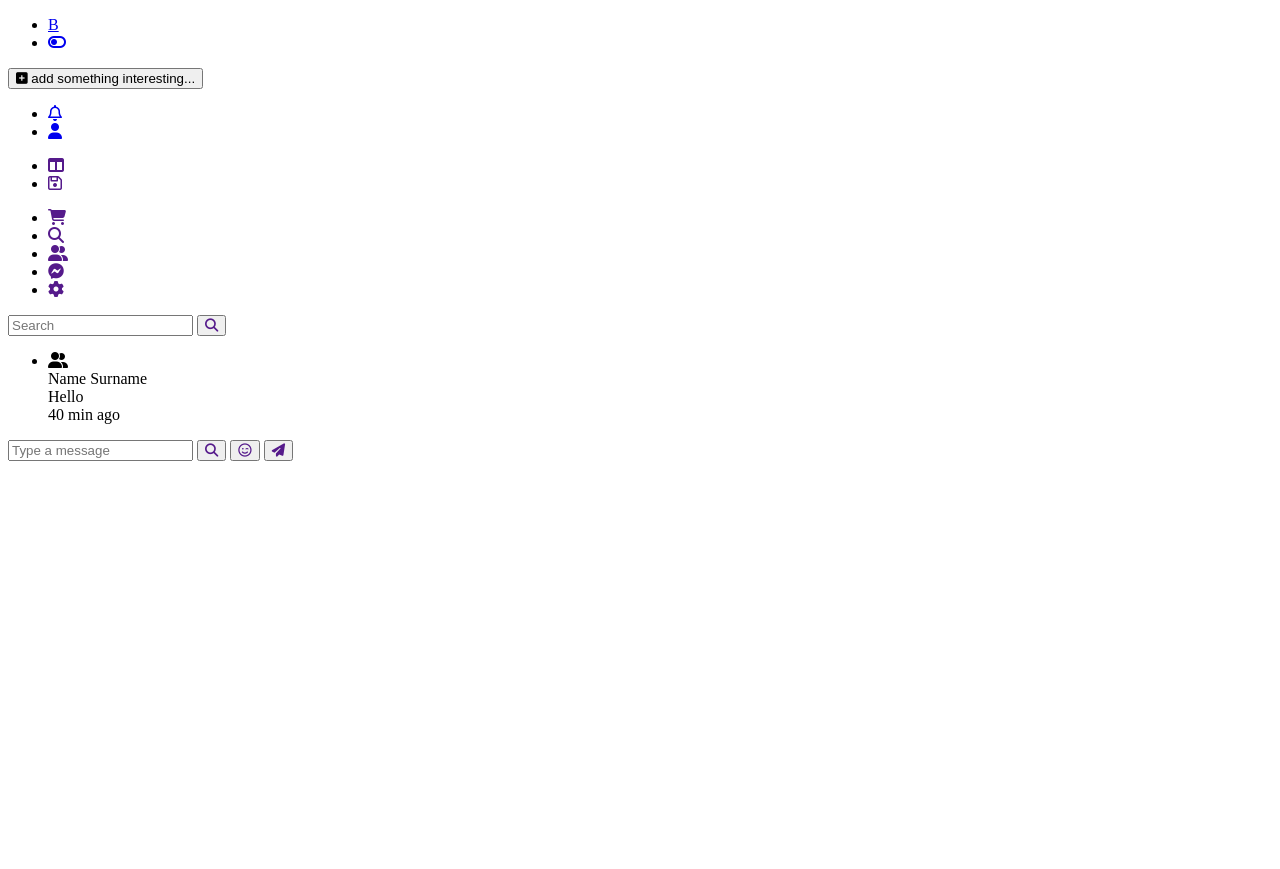
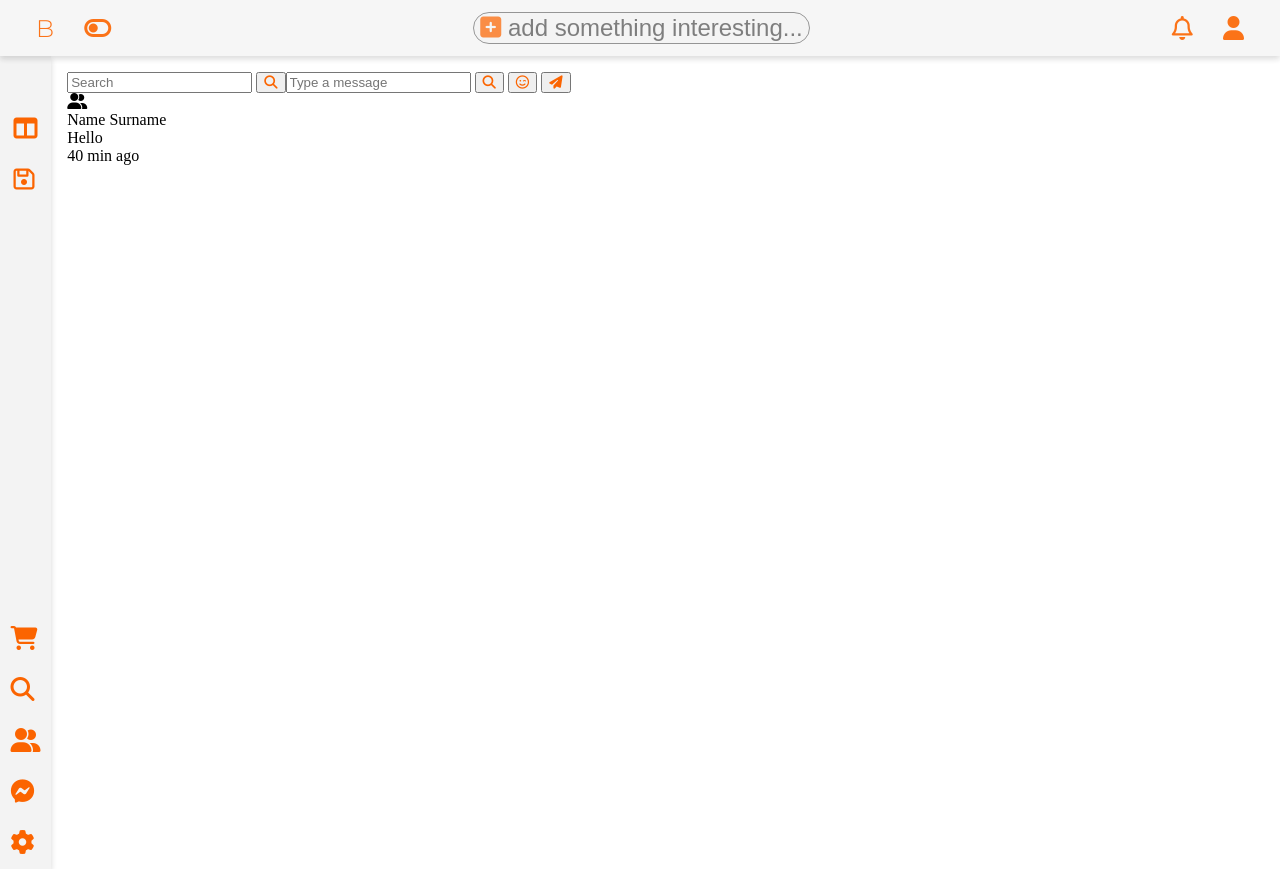
Before and after one commit to PawelNizialek/hobby-networks, a PHP site: page /messenger in a window 1280 px wide. Before the commit the page ends 461 px from the top, so only its background shows below. Run offline with PHP 8.4, Linux system fonts and the light colour scheme; some libraries are stand-ins or nearby versions.

Commit message:
add navigation for other pages

```diff
--- /dev/null
+++ b/public/css/navigation.css
@@ -0,0 +1,98 @@
+@import url('https://fonts.googleapis.com/css2?family=Montserrat:wght@300;800&display=swap');
+
+body {
+    margin: 0;
+    box-sizing: border-box;
+}
+
+ul {
+    list-style: none;
+    margin: 0;
+    padding: 0;
+}
+
+a {
+    text-decoration: none;
+    color: #FB6400;
+}
+
+header {
+    font-family: "Montserrat", sans-serif;
+    font-size: 1.5em;
+    display: flex;
+    justify-content: space-between;
+    align-items: center;
+    padding: 0 1em;
+    background: #F6F6F6 0% 0% no-repeat padding-box;
+    box-shadow: 0px 3px 6px #00000029;
+    /*border: 1px solid #AFAFAF;*/
+    opacity: 0.9;
+    height: 7vh;
+}
+
+header #add-button {
+    background: #F3F3F3 0% 0% no-repeat padding-box;
+    border: 1px solid #707070;
+    border-radius: 26px;
+
+}
+
+header #add-button i {
+    color: #FB6400;
+    opacity: 1;
+}
+
+header .left-items li, .right-items li {
+    display: inline-block;
+    padding: 0.5em;
+}
+
+header button {
+    cursor: pointer;
+    font: normal normal normal 1em Arial;
+    letter-spacing: 0px;
+    color: #505050;
+    opacity: 0.8;
+}
+
+section {
+    width: 4vw;
+    /*height: 93vh;*/
+    background: #F3F3F3 0% 0% no-repeat padding-box;
+    box-shadow: 0px 3px 6px #00000029;
+}
+
+section .up-items {
+    padding: 2em 0;
+    display: flex;
+    flex-direction: column;
+    align-items: center;
+    justify-content: center;
+    font-size: 1.5em;
+}
+
+section .up-items li {
+    padding: 0.5em;
+}
+
+section .down-items {
+    margin-top: 45vh;
+    display: flex;
+    flex-direction: column;
+    align-items: center;
+    justify-content: center;
+    font-size: 1.5em;
+}
+
+section .down-items li{
+    padding: 0.5em;
+}
+
+.main-container {
+    display: flex;
+}
+
+main {
+    margin: 1em;
+    display: flex;
+}
--- a/public/views/groups.php
+++ b/public/views/groups.php
@@ -1,6 +1,6 @@
 <!DOCTYPE html>
 <head>
-    <!--    <link rel="stylesheet" type="text/css" href="public/css/mainpage-style.css">-->
+    <link rel="stylesheet" type="text/css" href="public/css/navigation.css">
     <script src="https://kit.fontawesome.com/c648cced1d.js" crossorigin="anonymous"></script>
     <title>MAIN PAGE</title>
 </head>
@@ -13,7 +13,7 @@
         </ul>
     </div>
     <div class="add-bar">
-        <button id="register-button"><i class="fas fa-plus-square"></i> add something interesting...</button>
+        <button id="add-button"><i class="fas fa-plus-square"></i> add something interesting...</button>
     </div>
     <div class="right-items">
         <ul>
--- a/public/views/messenger.php
+++ b/public/views/messenger.php
@@ -1,6 +1,6 @@
 <!DOCTYPE html>
 <head>
-    <!--    <link rel="stylesheet" type="text/css" href="public/css/mainpage-style.css">-->
+    <link rel="stylesheet" type="text/css" href="public/css/navigation.css">
     <script src="https://kit.fontawesome.com/c648cced1d.js" crossorigin="anonymous"></script>
     <title>MAIN PAGE</title>
 </head>
@@ -13,7 +13,7 @@
             </ul>
         </div>
         <div class="add-bar">
-            <button id="register-button"><i class="fas fa-plus-square"></i> add something interesting...</button>
+            <button id="add-button"><i class="fas fa-plus-square"></i> add something interesting...</button>
         </div>
         <div class="right-items">
             <ul>
@@ -22,6 +22,7 @@
             </ul>
         </div>
     </header>
+    <div class="main-container">
         <section>
             <div class="up-items">
                 <ul>
@@ -83,4 +84,5 @@
                 </form>
             </div>
         </main>
+    </div>
 </body>
--- a/public/views/saved.php
+++ b/public/views/saved.php
@@ -1,6 +1,6 @@
 <!DOCTYPE html>
 <head>
-    <!--    <link rel="stylesheet" type="text/css" href="public/css/mainpage-style.css">-->
+    <link rel="stylesheet" type="text/css" href="public/css/navigation.css">
     <script src="https://kit.fontawesome.com/c648cced1d.js" crossorigin="anonymous"></script>
     <title>MAIN PAGE</title>
 </head>
@@ -13,7 +13,7 @@
         </ul>
     </div>
     <div class="add-bar">
-        <button id="register-button"><i class="fas fa-plus-square"></i> add something interesting...</button>
+        <button id="add-button"><i class="fas fa-plus-square"></i> add something interesting...</button>
     </div>
     <div class="right-items">
         <ul>
--- a/public/views/settings.php
+++ b/public/views/settings.php
@@ -13,7 +13,7 @@
         </ul>
     </div>
     <div class="add-bar">
-        <button id="register-button"><i class="fas fa-plus-square"></i> add something interesting...</button>
+        <button id="add-button"><i class="fas fa-plus-square"></i> add something interesting...</button>
     </div>
     <div class="right-items">
         <ul>
--- a/public/views/upgrade.php
+++ b/public/views/upgrade.php
@@ -1,6 +1,6 @@
 <!DOCTYPE html>
 <head>
-    <!--    <link rel="stylesheet" type="text/css" href="public/css/mainpage-style.css">-->
+    <link rel="stylesheet" type="text/css" href="public/css/navigation.css">
     <script src="https://kit.fontawesome.com/c648cced1d.js" crossorigin="anonymous"></script>
     <title>MAIN PAGE</title>
 </head>
@@ -13,7 +13,7 @@
         </ul>
     </div>
     <div class="add-bar">
-        <button id="register-button"><i class="fas fa-plus-square"></i> add something interesting...</button>
+        <button id="add-button"><i class="fas fa-plus-square"></i> add something interesting...</button>
     </div>
     <div class="right-items">
         <ul>
```
Also changed, not shown: public/css/mainpage-style.css (+91 -91 lines), public/css/style.css (+121 -121 lines), public/views/mainpage.php (+30 -51 lines). Lines whose indentation alone changed are shown as unchanged.
